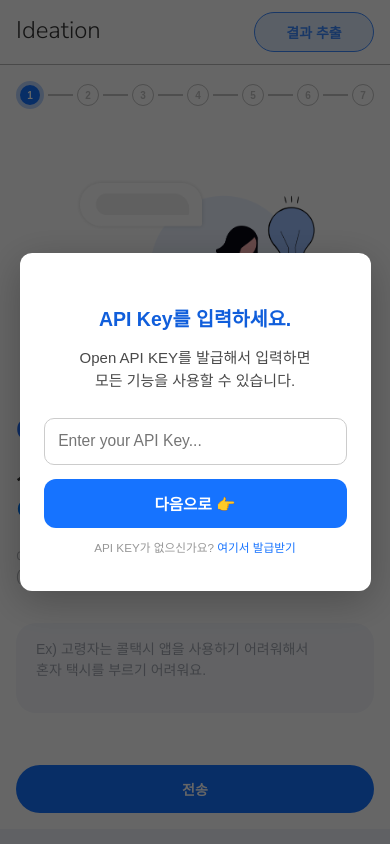
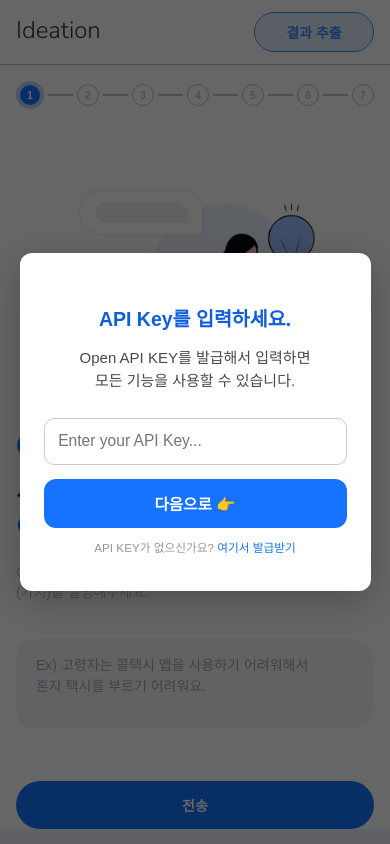
Before and after one commit to yun-0range64/ideation.github.io, a plain HTML site: page index.html in a window 390 px wide. Drawn offline with nearby package versions, Linux system fonts and the light colour scheme; a web font is replaced by a local one.

Commit message:
height: calc(100vh - 64px);

```diff
--- a/styles.css
+++ b/styles.css
@@ -766,6 +766,8 @@ main{
     h1 {
       font-size: 28px;
     }
+
+
   }
 
   @media (max-width: 768px) {
@@ -790,7 +792,7 @@ main{
       top: 0;
       left: 0;
       width: 100%;
-      height: calc(100vh - 80px);
+      height: calc(100vh - 64px);
       transition: transform 0.4s ease, opacity 0.4s ease;
     }
 
```
